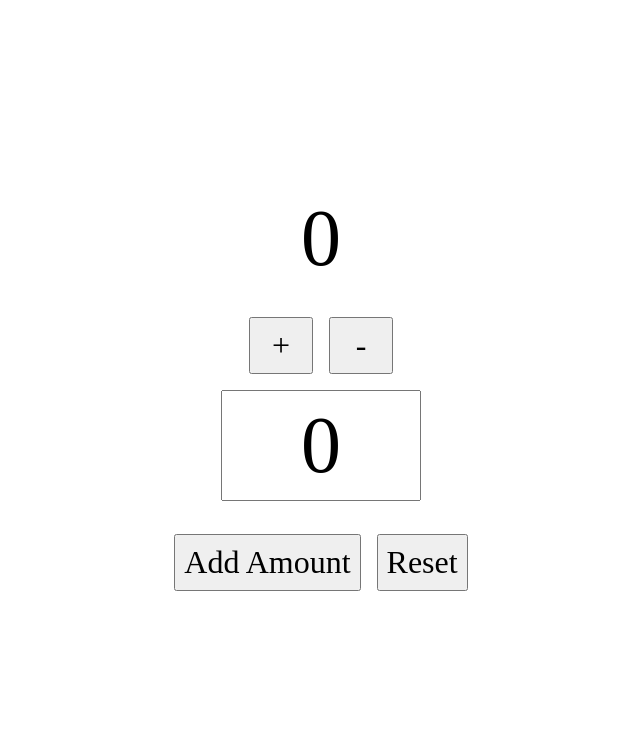
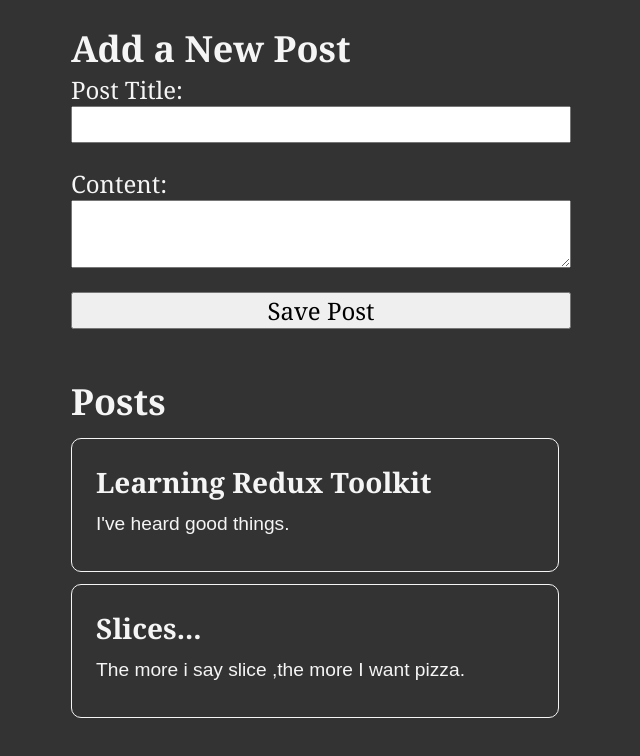
Before and after one commit to dzhaniivanov/react-redux-project, a React (Create React App) app: page / in a window 1280 px wide. Shown: the top 756 px of the page, without its empty margins (319-959 px from the left). Built offline with nearby package versions, Linux system fonts and the light colour scheme.

Commit message:
simple postlist and add form added

```diff
--- a/src/App.js
+++ b/src/App.js
@@ -1,9 +1,11 @@
-import Counter from "./features/counter/Counter";
+import AddPostForm from "./features/posts/AddPostForm";
+import PostsList from "./features/posts/PostsList";
 
 function App() {
   return (
     <main className="App">
-      <Counter />
+      <AddPostForm />
+      <PostsList />
     </main>
   );
 }
--- a/src/app/store.js
+++ b/src/app/store.js
@@ -1,8 +1,8 @@
 import { configureStore } from "@reduxjs/toolkit";
-import counterReducer from "../features/counter/counterSlice";
+import postsReducer from "../features/posts/postsSlice";
 
 export const store = configureStore({
   reducer: {
-    counter: counterReducer,
+    posts: postsReducer,
   },
 });
--- a/src/features/counter/Counter.js
+++ /dev/null
@@ -1,40 +0,0 @@
-import { useSelector, useDispatch } from "react-redux";
-import { increment, decrement, reset, incrementByAmount } from "./counterSlice";
-import { useState } from "react";
-
-const Counter = () => {
-  const count = useSelector((state) => state.counter.count);
-  const dispatch = useDispatch();
-
-  const [incrementAmount, setIncrementAmount] = useState(0);
-
-  const addValue = Number(incrementAmount) || 0;
-
-  const resetAll = () => {
-    setIncrementAmount(0);
-    dispatch(reset());
-  };
-
-  return (
-    <section>
-      <p>{count}</p>
-      <div>
-        <button onClick={() => dispatch(increment())}>+</button>
-        <button onClick={() => dispatch(decrement())}>-</button>
-      </div>
-      <input
-        type="text"
-        value={incrementAmount}
-        onChange={(e) => setIncrementAmount(e.target.value)}
-      />
-      <div>
-        <button onClick={() => dispatch(incrementByAmount(addValue))}>
-          Add Amount
-        </button>
-        <button onClick={resetAll}>Reset</button>
-      </div>
-    </section>
-  );
-};
-
-export default Counter;
--- a/src/features/counter/counterSlice.js
+++ /dev/null
@@ -1,29 +0,0 @@
-import { createSlice } from "@reduxjs/toolkit";
-
-const initialState = {
-  count: 0,
-};
-
-export const counterSlice = createSlice({
-  name: "counter",
-  initialState,
-  reducers: {
-    increment: (state) => {
-      state.count += 1;
-    },
-    decrement: (state) => {
-      state.count -= 1;
-    },
-    reset: (state) => {
-      state.count = 0;
-    },
-    incrementByAmount: (state, action) => {
-      state.count += action.payload;
-    },
-  },
-});
-
-export const { increment, decrement, reset, incrementByAmount } =
-  counterSlice.actions;
-
-export default counterSlice.reducer;
--- /dev/null
+++ b/src/features/posts/AddPostForm.js
@@ -0,0 +1,49 @@
+import { useState } from "react";
+import { useDispatch } from "react-redux";
+import { nanoid } from "@reduxjs/toolkit";
+import { postAdded } from "./postsSlice";
+
+const AddPostForm = () => {
+  const [title, setTitle] = useState("");
+  const [content, setContent] = useState("");
+
+  const onTitleChanged = (e) => setTitle(e.target.value);
+  const onContentChanged = (e) => setContent(e.target.value);
+  const dispatch = useDispatch();
+
+  const onSavePostClicked = () => {
+    if (title && content) {
+      dispatch(postAdded(title, content));
+      setTitle("");
+      setContent("");
+    }
+  };
+
+  return (
+    <section>
+      <h2>Add a New Post</h2>
+      <form>
+        <label htmlFor="postTitle">Post Title:</label>
+        <input
+          type="text"
+          name="postTitle"
+          id="postTitle"
+          valeu={title}
+          onChange={onTitleChanged}
+        />
+        <label htmlFor="postContent">Content:</label>
+        <textarea
+          name="postContent"
+          id="postContent"
+          value={content}
+          onChange={onContentChanged}
+        />
+        <button type="button" onClick={onSavePostClicked}>
+          Save Post
+        </button>
+      </form>
+    </section>
+  );
+};
+
+export default AddPostForm;
--- /dev/null
+++ b/src/features/posts/PostsList.js
@@ -0,0 +1,22 @@
+import { useSelector } from "react-redux";
+import { selectAllPosts } from "./postsSlice";
+
+const PostsList = () => {
+  const posts = useSelector(selectAllPosts);
+
+  const renderedPosts = posts.map((post) => (
+    <article key={post.id}>
+      <h3>{post.title}</h3>
+      <p>{post.content.substring(0, 100)}</p>
+    </article>
+  ));
+
+  return (
+    <section>
+      <h2>Posts</h2>
+      {renderedPosts}
+    </section>
+  );
+};
+
+export default PostsList;
--- /dev/null
+++ b/src/features/posts/postsSlice.js
@@ -0,0 +1,41 @@
+import { createSlice, nanoid } from "@reduxjs/toolkit";
+
+const initialState = [
+  {
+    id: "1",
+    title: "Learning Redux Toolkit",
+    content: "I've heard good things.",
+  },
+  {
+    id: "2",
+    title: "Slices...",
+    content: "The more i say slice ,the more I want pizza.",
+  },
+];
+
+const postsSlice = createSlice({
+  name: "posts",
+  initialState,
+  reducers: {
+    postAdded: {
+      reducer(state, action) {
+        state.push(action.payload);
+      },
+      prepare(title, content) {
+        return {
+          payload: {
+            id: nanoid(),
+            title,
+            content,
+          },
+        };
+      },
+    },
+  },
+});
+
+export const selectAllPosts = (state) => state.posts;
+
+export const { postAdded } = postsSlice.actions;
+
+export default postsSlice.reducer;
--- a/src/index.css
+++ b/src/index.css
@@ -4,37 +4,66 @@
   box-sizing: border-box;
 }
 
+html {
+  font-family: Cambria, Cochin, Georgia, Times, "Times New Roman", serif;
+  background: #333;
+  color: whitesmoke;
+}
+
 body {
   min-height: 100vh;
-  font-size: 5rem;
-  display: grid;
-  place-content: center;
+  font-size: 1.5rem;
+  padding: 0 10% 10%;
 }
 
 input,
-button {
+textarea,
+button,
+select {
   font: inherit;
-  padding: 0.5rem;
+  margin-bottom: 1em;
+}
+
+main {
+  max-width: 500px;
+  margin: auto;
 }
 
 section {
+  margin-top: 1em;
+}
+
+article {
+  margin: 0.5em 0.5em 0.5em 0;
+  border: 1px solid whitesmoke;
+  border-radius: 10px;
+  padding: 1em;
+}
+
+h1 {
+  font-size: 3.5rem;
+}
+
+p {
+  font-family: Arial, Helvetica, sans-serif;
+  line-height: 1.4;
+  font-size: 1.2rem;
+  margin: 0.5em 0;
+}
+
+form {
   display: flex;
   flex-direction: column;
-  justify-content: center;
-  align-items: center;
 }
 
-input {
-  text-align: center;
-  max-width: 2.5em;
+.postCredit {
+  font-size: 1rem;
 }
 
-button {
-  font-size: 2rem;
-  margin: 0.5em 0 0.5em 0.5em;
-  min-width: 2em;
+.reactionButton {
+  margin: 0 0.25em 0 0;
+  background: transparent;
+  border: none;
+  color: whitesmoke;
+  font-size: 1rem;
 }
-
-button:first-child {
-  margin-left: 0;
-}
```
